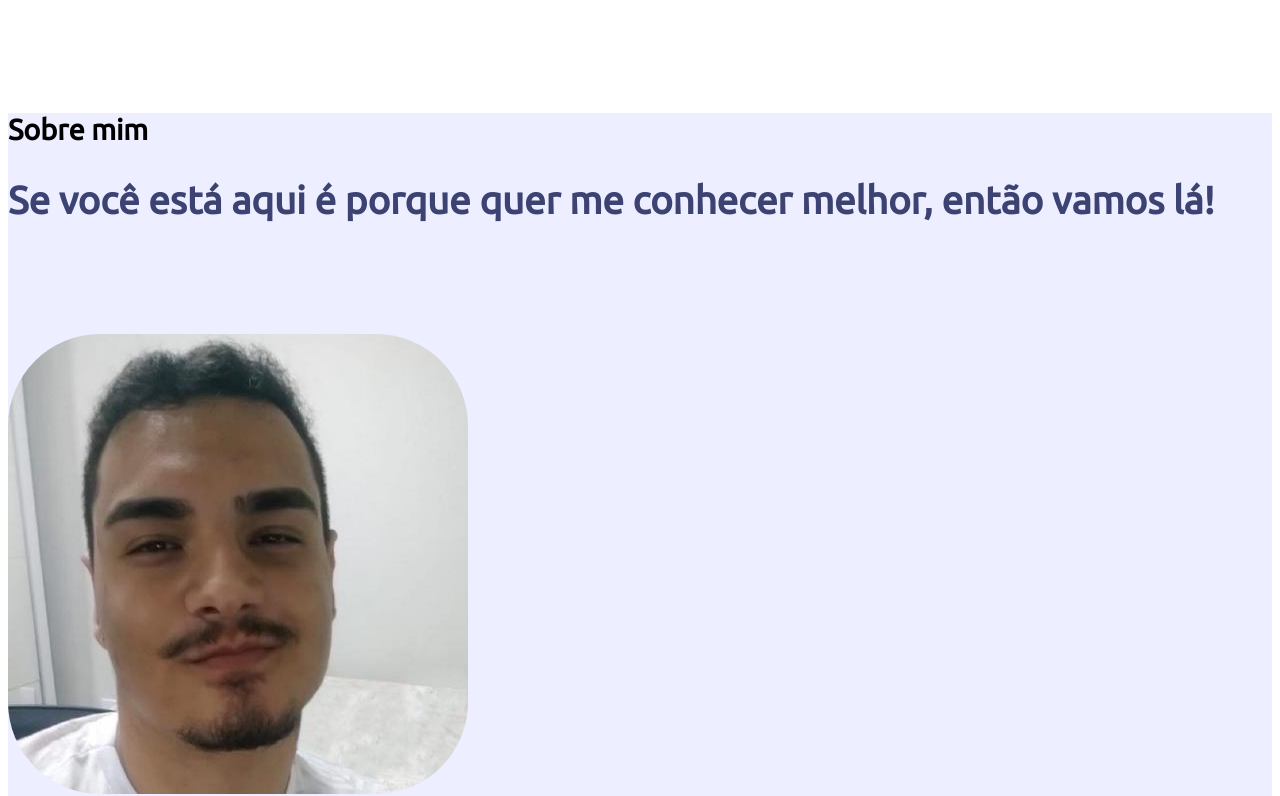
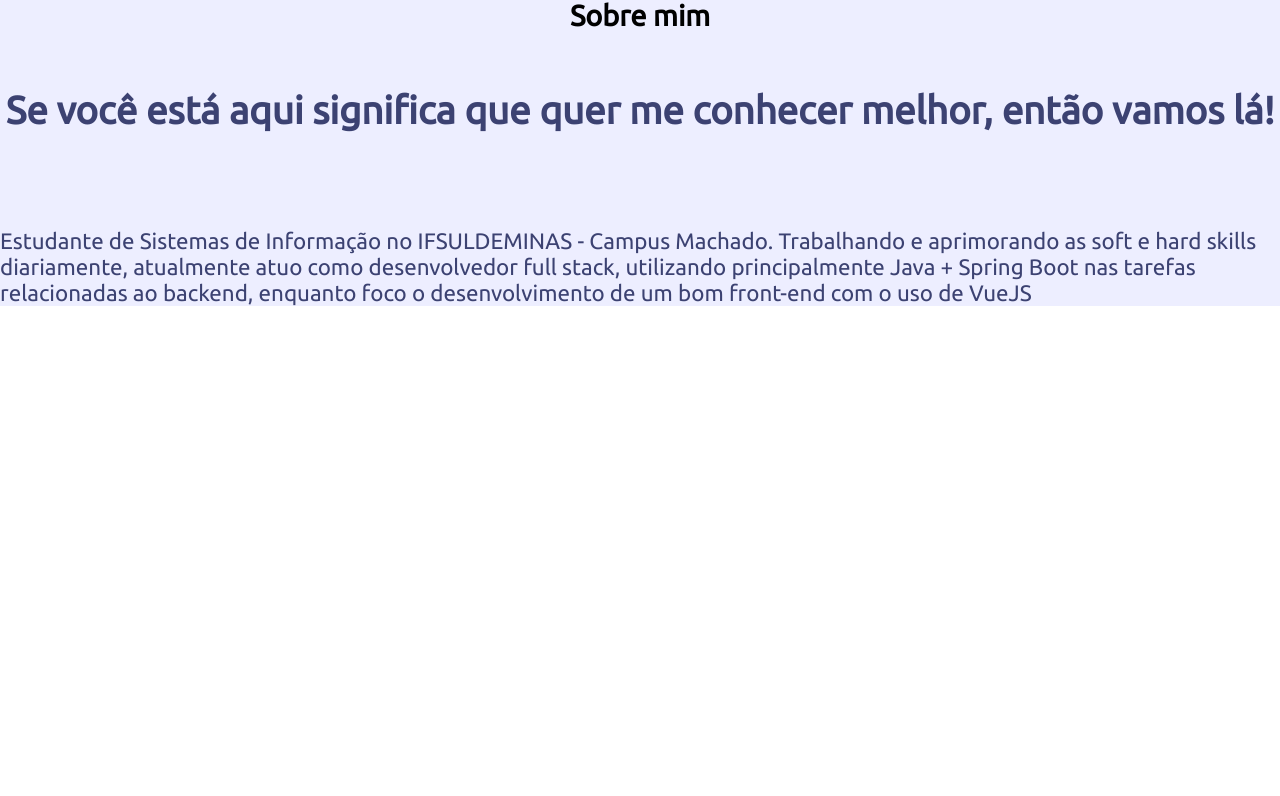
Before and after one commit to originwolf/portfolio, a Vue app: page / in a window 1280 px wide. Shown: the part 489-1285 px from the top of the page. After the commit the page ends 817 px from the top, so only its background shows below. Built offline with nearby package versions, Linux system fonts and the light colour scheme.

Commit message:
atualização da seção sobre mim

```diff
--- a/src/components/about/About.vue
+++ b/src/components/about/About.vue
@@ -1,41 +1,22 @@
-<template>
-  <section>
-    <div class="container-fluid">
-      <div class="row justify-content-center">
-        <div class="col-12 text-center margin-top">
-          <h1>Sobre mim</h1>
-        </div>
-        <div class="col-12 col-md-7 mb-4 text-center">
-          <h2>
-            Se você está aqui é porque quer me conhecer melhor, então vamos lá!
-          </h2>
-          <div class="row justify-content-center">
-            <div class="col-10 col-md-8 col-lg-3">
-              <img
-                class="img-fluid my-picture"
-                src="@/assets/PedroMartins.jpg"
-              />
-            </div>
-            <div class="col-12 col-lg-9 ">
-              <p>
-                Estudante de Sistemas de Informação no IFSULDEMINAS - Campus
-                Machado. Trabalhando e aprimorando as soft e hard skills
-                diariamente, atualmente atuo como desenvolvedor full stack,
-                utilizando principalmente Java + Spring Boot nas tarefas
-                relacionadas ao backend, enquanto foco o desenvolvimento de um
-                bom front-end com o uso de VueJS
-              </p>
-            </div>
-          </div>
-        </div>
-      </div>
-    </div>
-  </section>
+<template lang="pug">
+section.about
+  el-row(justify="center")
+    h1 Sobre mim
+  el-row(justify="center")
+    h2 Se você está aqui significa que quer me conhecer melhor, então vamos lá!
+  p
+    | Estudante de Sistemas de Informação no IFSULDEMINAS - Campus
+    | Machado. Trabalhando e aprimorando as soft e hard skills
+    | diariamente, atualmente atuo como desenvolvedor full stack,
+    | utilizando principalmente Java + Spring Boot nas tarefas
+    | relacionadas ao backend, enquanto foco o desenvolvimento de um
+    | bom front-end com o uso de VueJS
 </template>
 <style scoped lang='scss'>
 @import "@/styles/variables.scss";
 
-.container-fluid {
+.about {
+  margin: -26px -8px 0 -8px;
   background-color: $-main-dark-ultra-light-gray;
 }
 
@@ -50,15 +31,6 @@ h2 {
   font-weight: 600;
 }
 
-.margin-top {
-  margin-top: 7rem;
-}
-
-.my-picture {
-  border-radius: 20%;
-  margin-top: 5rem;
-}
-
 p {
   color: $-main-dark-heavy-blue;
   font-size: 1.4rem;
```
